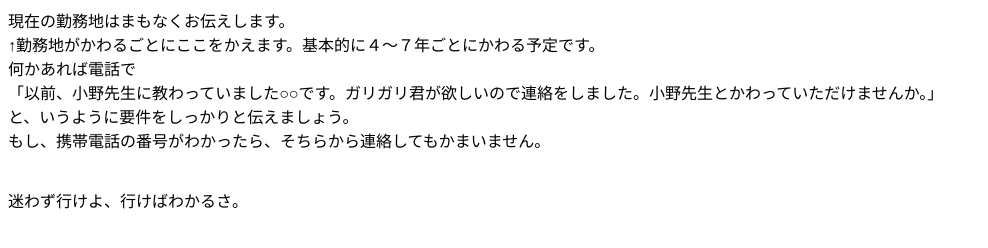
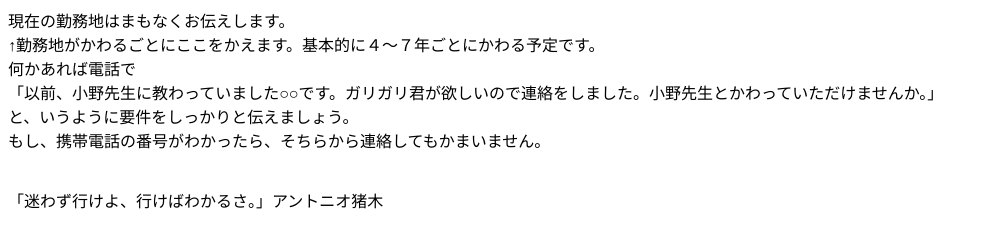
Before and after one commit to htmlhokkaido/renraku, a plain HTML site: page index.html in a window 1280 px wide. Shown: the whole page, without its empty margins (0-988 px from the left). Drawn offline with Linux system fonts and the light colour scheme.

Commit message:
Update index.html

```diff
--- a/index.html
+++ b/index.html
@@ -20,7 +20,7 @@
 と、いうように要件をしっかりと伝えましょう。<br>
 もし、携帯電話の番号がわかったら、そちらから連絡してもかまいません。<br>
 <br><br>
-迷わず行けよ、行けばわかるさ。
+「迷わず行けよ、行けばわかるさ。」アントニオ猪木
 <br>
 </body>
 </html>
```
